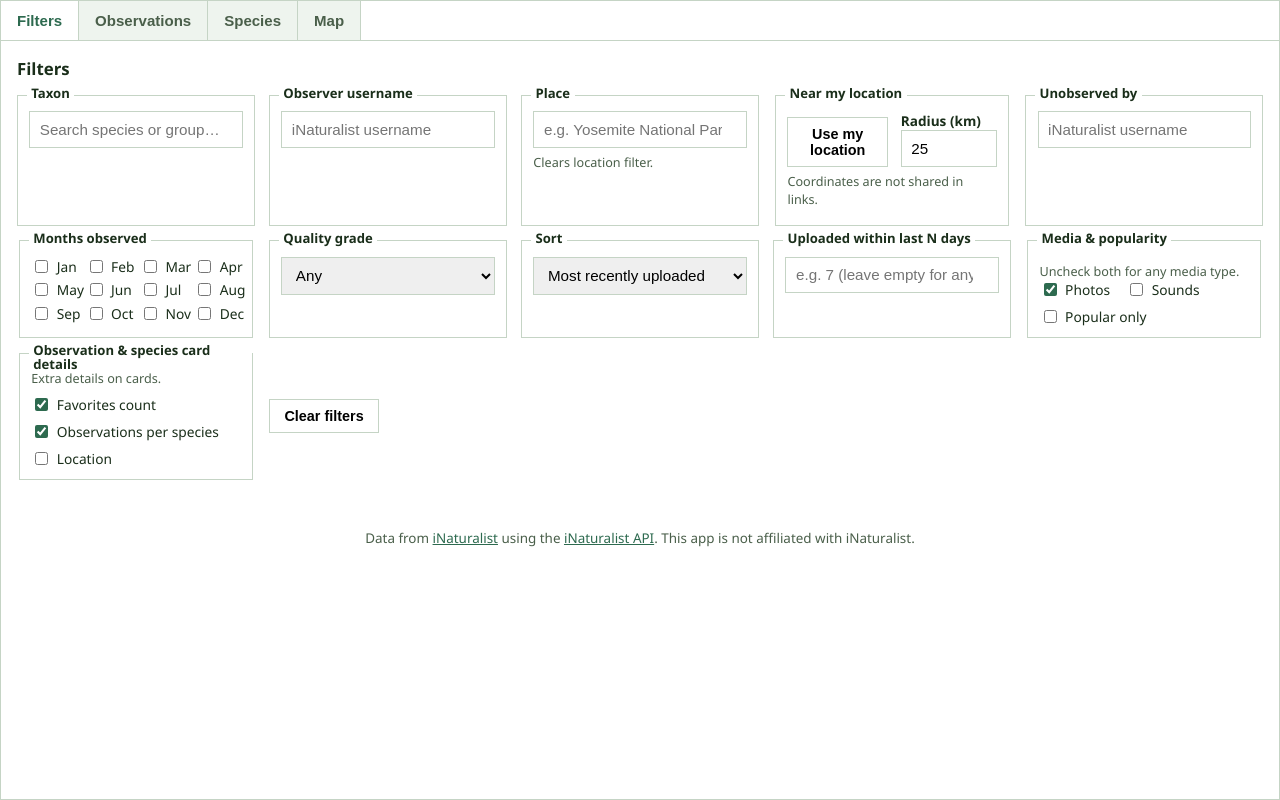
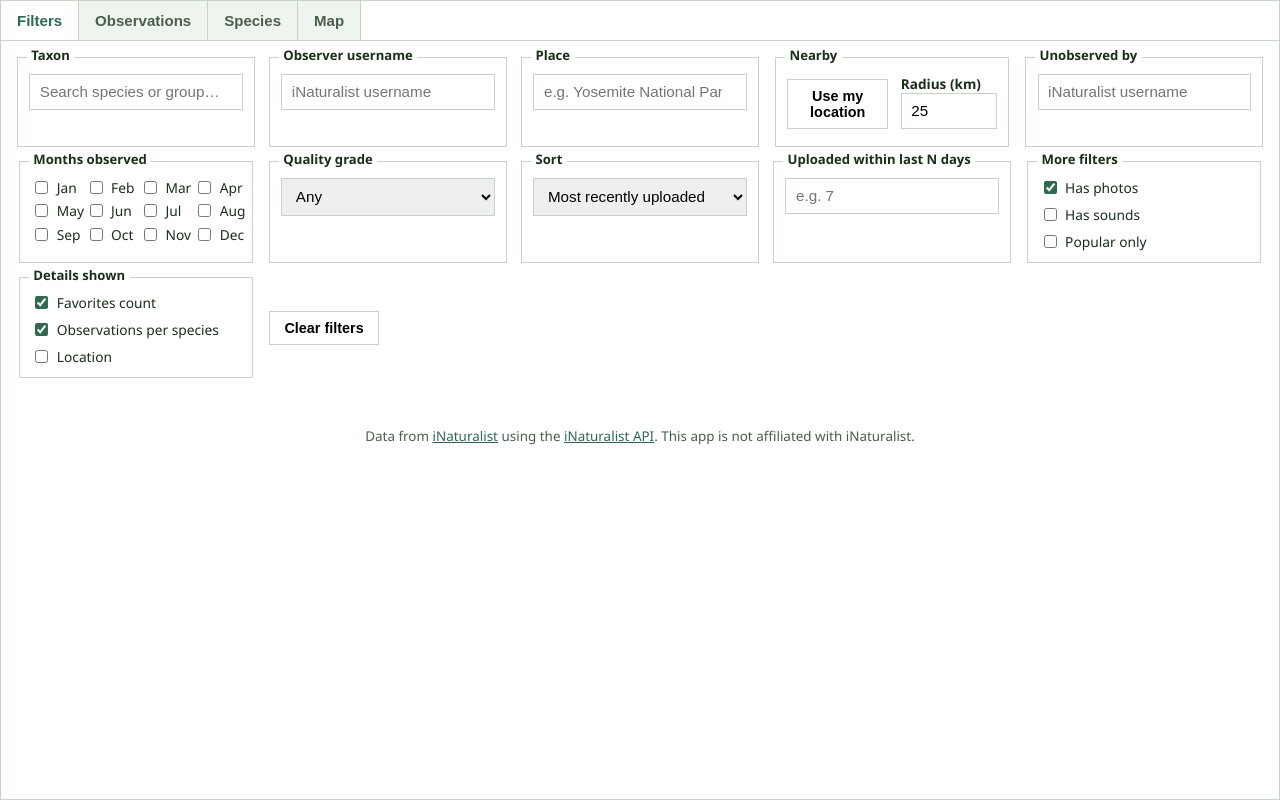
Before and after one commit to nebotron/inat-tools, a plain HTML site: page explorer/index.html in a window 1280 px wide. Drawn offline with nearby package versions, Linux system fonts and the light colour scheme.

Commit message:
Improve some text labeling

```diff
--- a/explorer/index.html
+++ b/explorer/index.html
@@ -26,7 +26,6 @@
 
         <section id="panel-filters" class="view-panel" role="tabpanel" hidden>
           <section class="filters" aria-labelledby="filters-heading">
-            <h2 id="filters-heading">Filters</h2>
             <form id="search-form" class="filter-form">
               <div class="field taxon-field">
                 <label for="taxon-input">Taxon</label>
@@ -44,20 +43,18 @@
               <div class="field">
                 <label for="place-input">Place</label>
                 <input id="place-input" type="search" autocomplete="off" placeholder="e.g. Yosemite National Park…" aria-autocomplete="list" aria-controls="place-suggestions" aria-expanded="false" />
-                <p class="field-hint">Clears location filter.</p>
                 <ul id="place-suggestions" class="suggestions" role="listbox" hidden></ul>
                 <input type="hidden" id="place-id" value="" />
                 <p id="place-selected" class="selected-pill hidden"></p>
               </div>
 
               <fieldset class="location-fieldset">
-                <legend>Near my location</legend>
+                <legend>Nearby</legend>
                 <div class="location-row">
                   <button type="button" id="btn-geo" class="btn secondary">Use my location</button>
                   <button type="button" id="btn-clear-geo" class="btn secondary" hidden>Clear location</button>
                   <label class="inline">Radius (km)<input type="number" id="radius-km" min="1" max="500" value="25" step="1" /></label>
                 </div>
-                <p class="field-hint">Coordinates are not shared in links.</p>
                 <p id="geo-status" class="status-line" role="status"></p>
                 <input type="hidden" id="lat" value="" />
                 <input type="hidden" id="lng" value="" />
@@ -93,22 +90,20 @@
 
               <div class="field">
                 <label for="uploaded-days">Uploaded within last N days</label>
-                <input id="uploaded-days" type="number" min="1" max="3650" step="1" placeholder="e.g. 7 (leave empty for any time)" />
+                <input id="uploaded-days" type="number" min="1" max="3650" step="1" placeholder="e.g. 7" />
               </div>
 
               <fieldset class="months-fieldset media-popular-fieldset">
-                <legend>Media &amp; popularity</legend>
-                <p class="field-hint">Uncheck both for any media type.</p>
+                <legend>More filters</legend>
                 <div class="card-meta-checks">
-                  <label class="card-meta-label"><input type="checkbox" id="media-photos" checked /> Photos</label>
-                  <label class="card-meta-label"><input type="checkbox" id="media-sounds" /> Sounds</label>
-                  <label class="card-meta-label"><input type="checkbox" id="popular-only" /> Popular only</label>
+                  <label class="card-meta-label"><input type="checkbox" id="media-photos" checked />Has photos</label>
+                  <label class="card-meta-label"><input type="checkbox" id="media-sounds" />Has sounds</label>
+                  <label class="card-meta-label"><input type="checkbox" id="popular-only" />Popular only</label>
                 </div>
               </fieldset>
 
               <fieldset class="months-fieldset card-meta-fieldset">
-                <legend>Observation &amp; species card details</legend>
-                <p class="field-hint">Extra details on cards.</p>
+                <legend>Details shown</legend>
                 <div class="card-meta-checks">
                   <label class="card-meta-label"><input type="checkbox" id="meta-faves" checked /> Favorites count</label>
                   <label class="card-meta-label"><input type="checkbox" id="meta-species-count" checked /> Observations per species</label>
```
